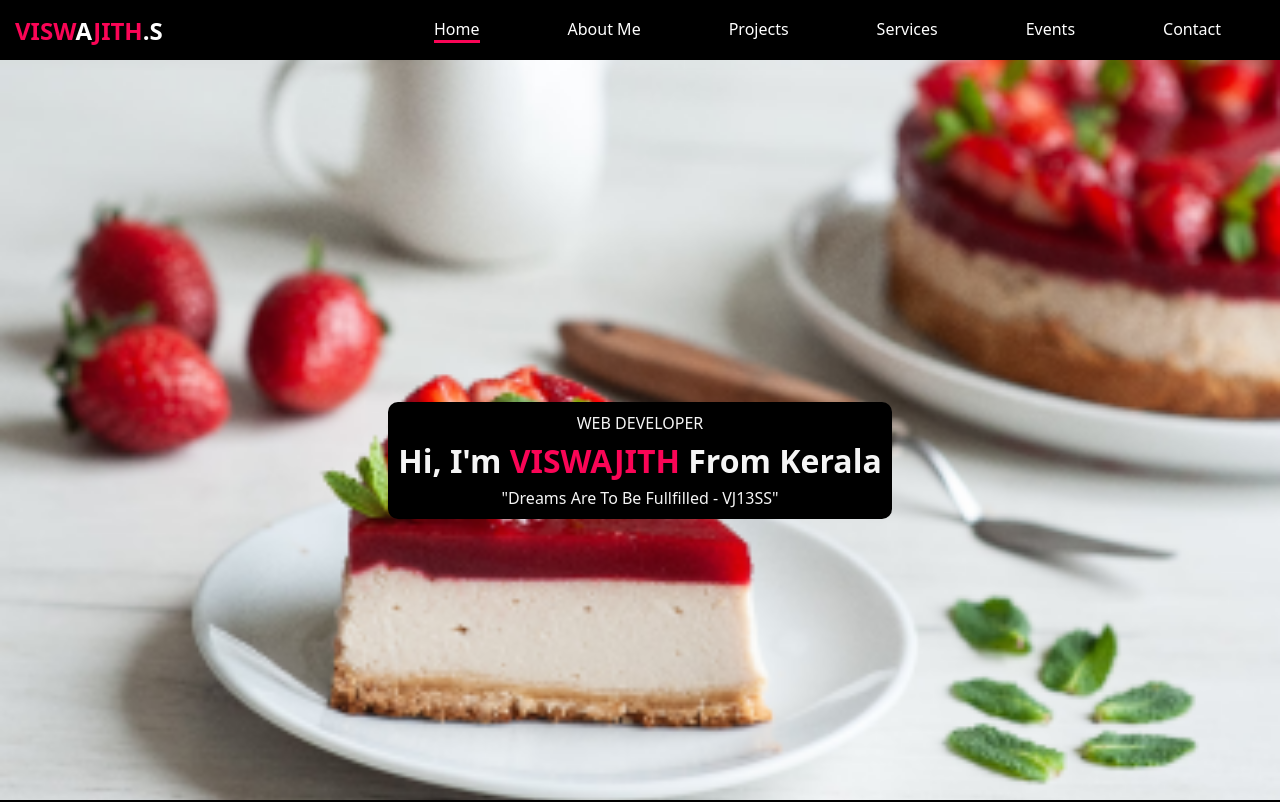
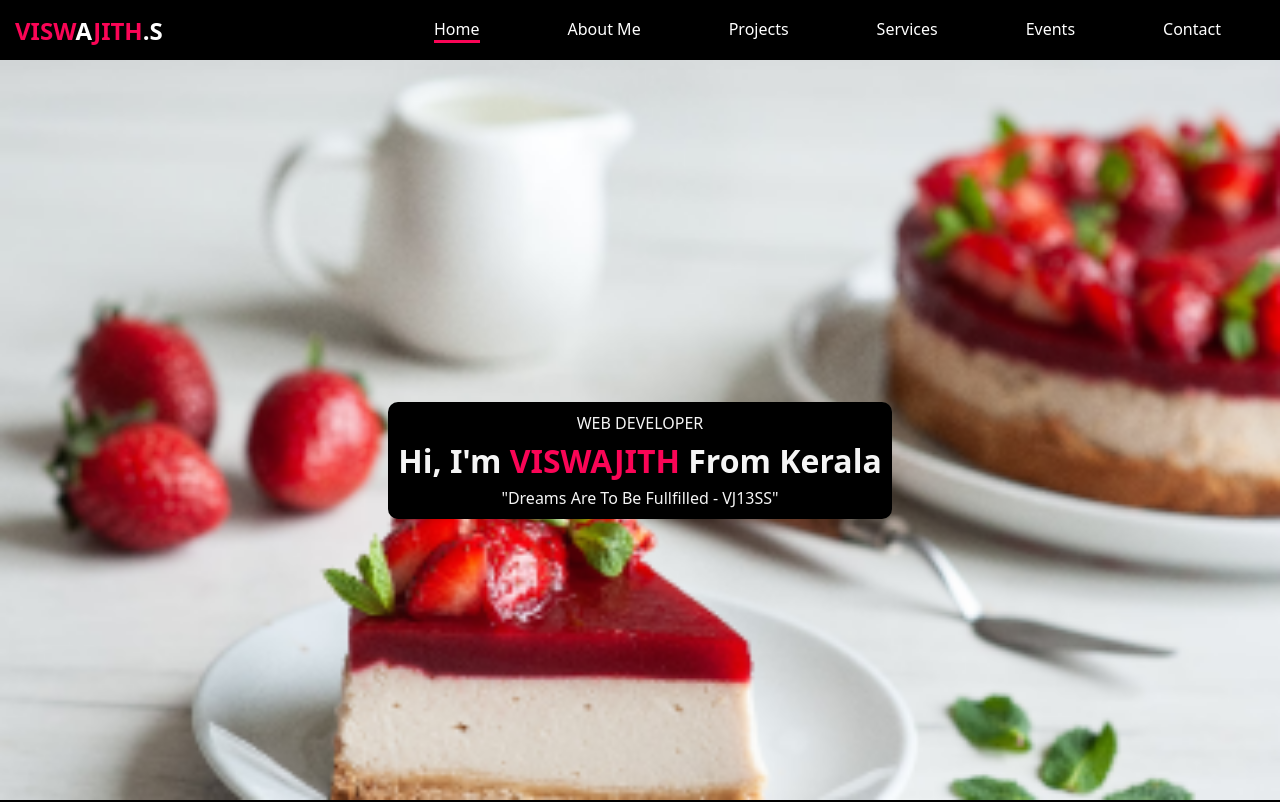
Before and after one commit to VJ13SS/Portfolio, a React (Vite) app in the folder frontend/: page / in a window 1280 px wide. Shown: the top 802 px of the page. Built offline with nearby package versions, Linux system fonts and the light colour scheme.

Commit message:
Update index.css

```diff
--- a/frontend/src/index.css
+++ b/frontend/src/index.css
@@ -38,7 +38,7 @@ ul li{
   overflow-x: hidden;
 }
 
-/* Create parallax background */
+/* Background stays fixed while scrolling */
 .app::before {
   content: "";
   position: fixed;
@@ -46,11 +46,10 @@ ul li{
   left: 0;
   width: 100%;
   height: 100%;
-  background-image: url('/food_18.png'); /* ✅ Use correct path */
+  background-image: url('/food_18.png'); /* ✅ Correct image path */
   background-size: cover;
-  background-position: center;
-  transform: translateY(var(--scroll-offset)); /* ✅ Dynamic movement */
-  will-change: transform;
+  background-position: center calc(var(--scroll-offset)); /* ✅ Moves only inside background */
+  will-change: background-position;
   z-index: -1; /* ✅ Keeps it behind everything */
 }
 
```
